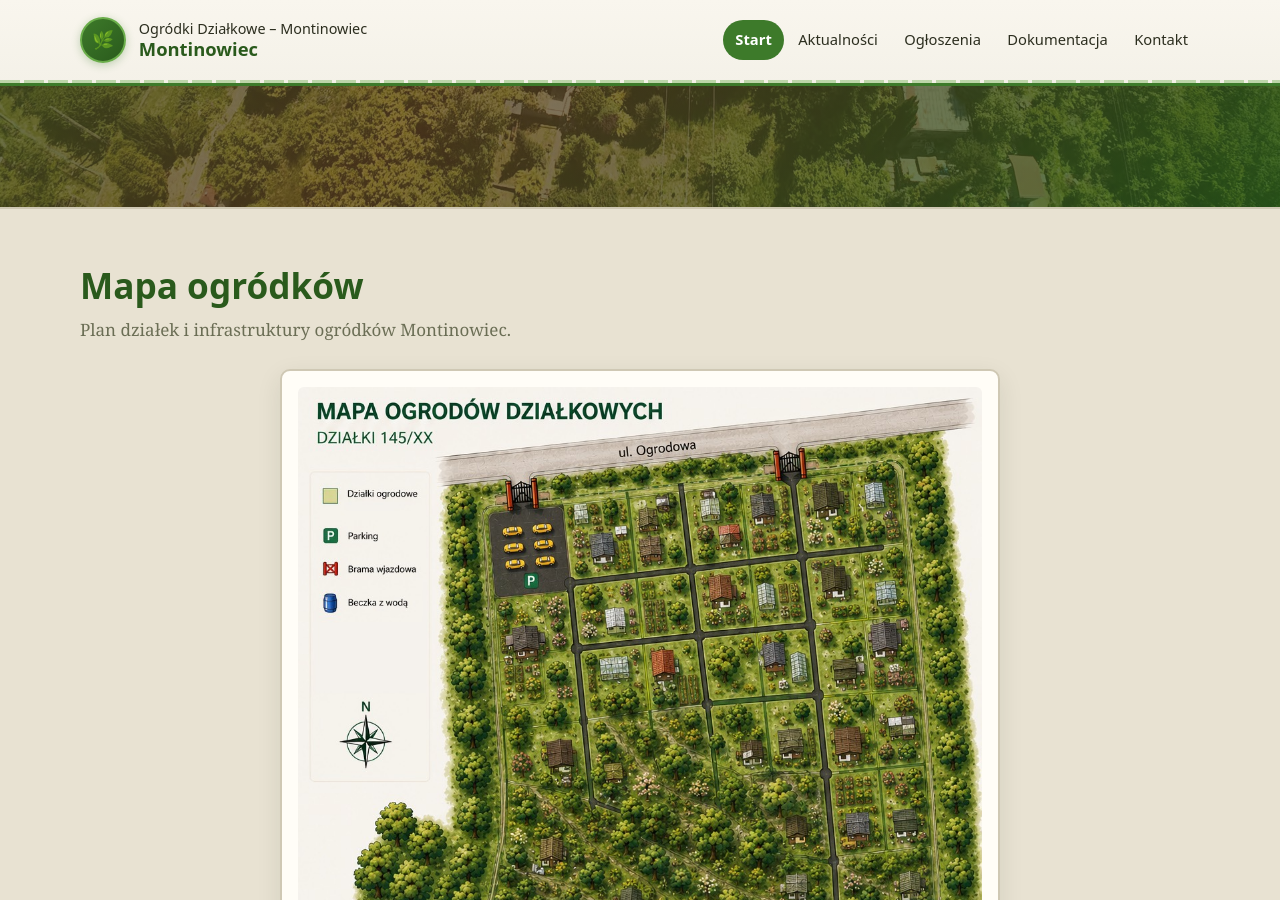
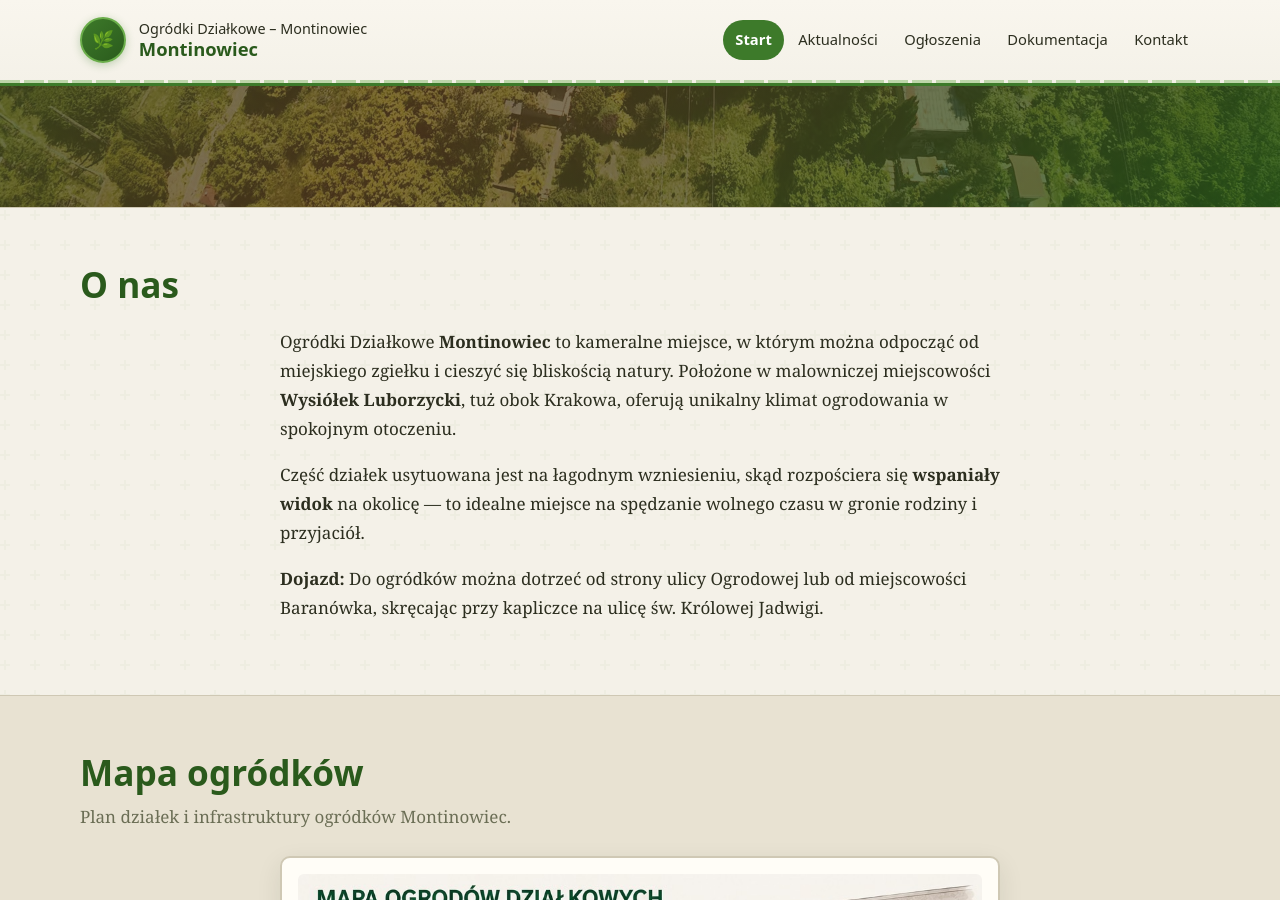
Before and after one commit to brxie/montin-page, a Jekyll site: the page built from index.md, in a window 1280 px wide and 900 px high, scrolled down 508 px. Built offline with Jekyll 4.4.1, drawn with Linux system fonts in a browser that asks for light colours.

Commit message:
Add 'O nas' section on homepage

```diff
--- a/index.md
+++ b/index.md
@@ -10,6 +10,19 @@ permalink: /
       <p class="eyebrow">Ogródki Działkowe – Montinowiec</p>
       <h1>Ogródki Działkowe – Montinowiec</h1>
       <p class="lead">Witamy na stronie ogródków działkowych „Montinowiec", położonego w malowniczej miejscowości Wysiołek Luborzycki, tuż obok Krakowa. Znajdziesz tu aktualności, ogłoszenia, dokumenty oraz dane kontaktowe zarządu ogródków.</p>
+  </div>
+</section>
+
+<section class="section">
+  <div class="container">
+    <div class="section-heading">
+      <h2>O nas</h2>
+    </div>
+    <div style="max-width: 720px; margin: 0 auto;">
+      <p>Ogródki Działkowe <strong>Montinowiec</strong> to kameralne miejsce, w którym można odpocząć od miejskiego zgiełku i cieszyć się bliskością natury. Położone w malowniczej miejscowości <strong>Wysiółek Luborzycki</strong>, tuż obok Krakowa, oferują unikalny klimat ogrodowania w spokojnym otoczeniu.</p>
+      <p>Część działek usytuowana jest na łagodnym wzniesieniu, skąd rozpościera się <strong>wspaniały widok</strong> na okolicę — to idealne miejsce na spędzanie wolnego czasu w gronie rodziny i przyjaciół.</p>
+      <p><strong>Dojazd:</strong> Do ogródków można dotrzeć od strony ulicy Ogrodowej lub od miejscowości Baranówka, skręcając przy kapliczce na ulicę św. Królowej Jadwigi.</p>
+    </div>
   </div>
 </section>
 
```
